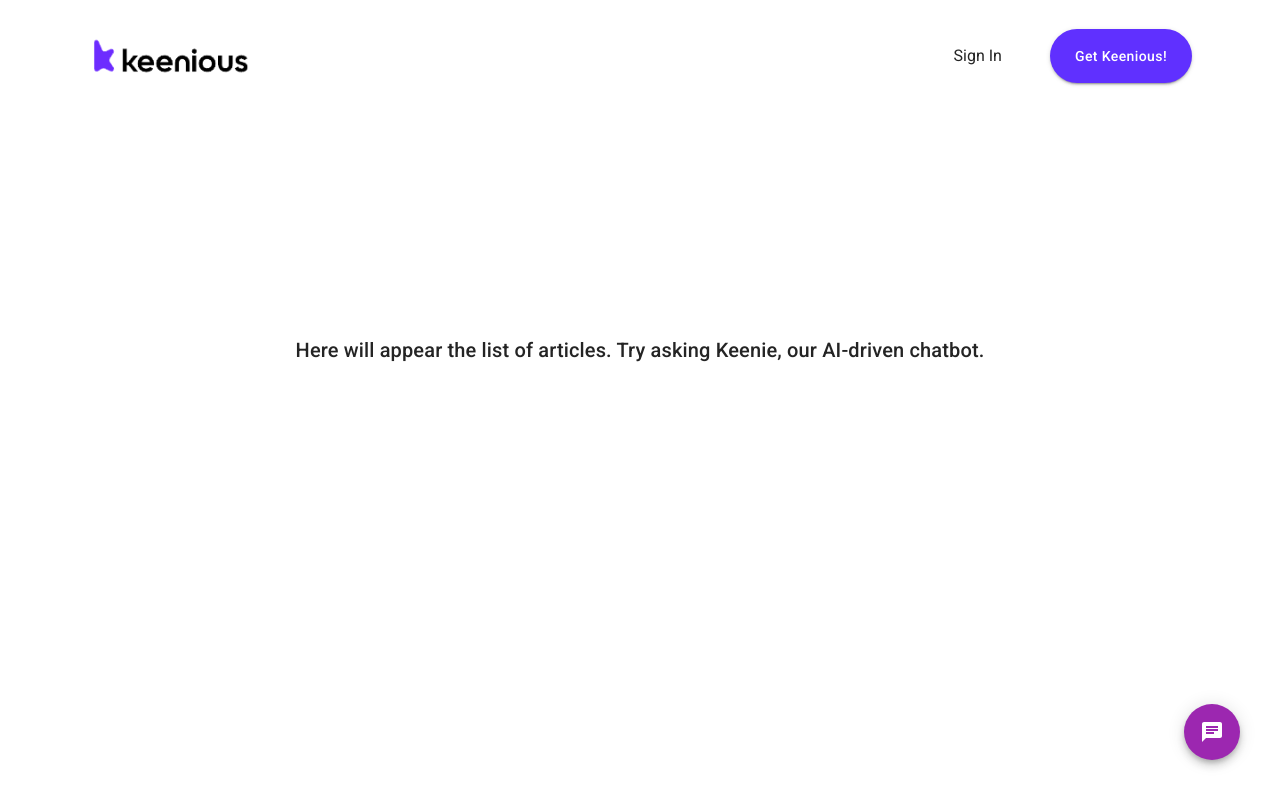
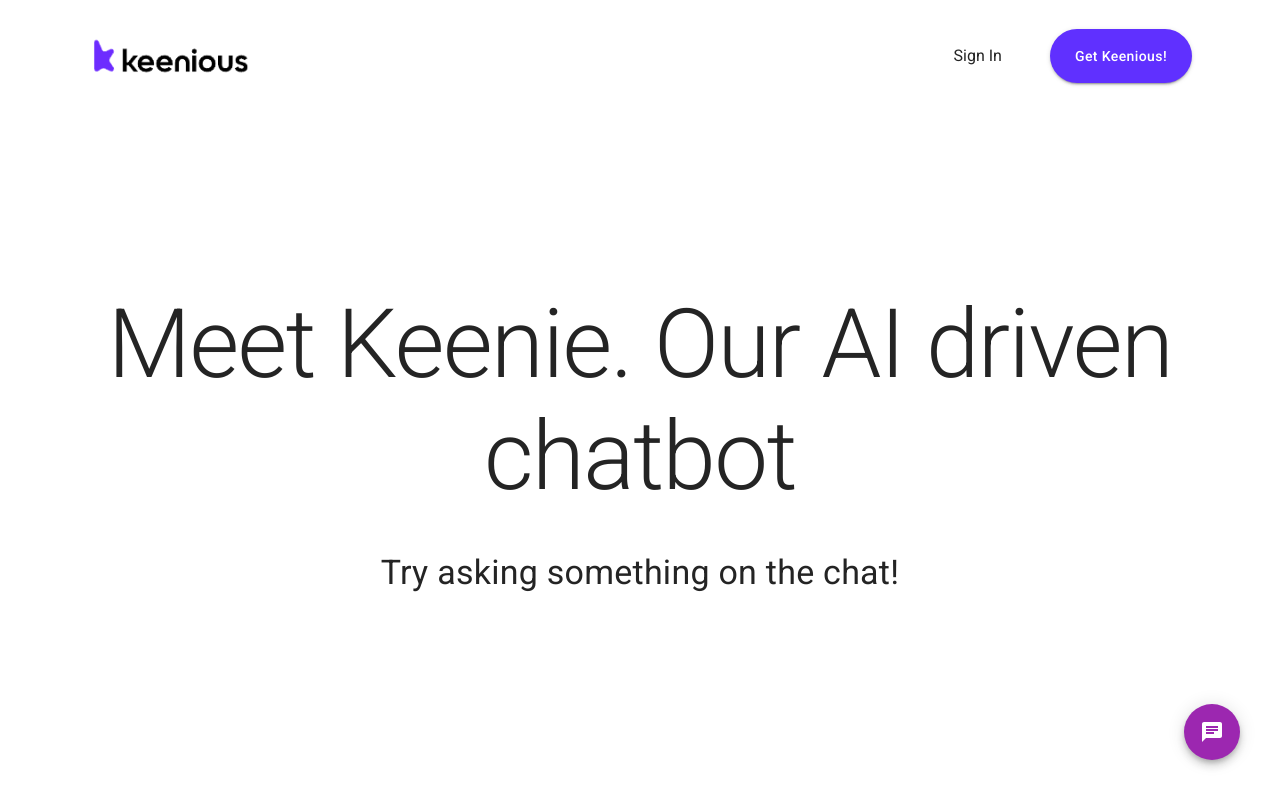
Before and after one commit to Rodjxc/keenious-chatbot, a React (Vite) app: page / in a window 1280 px wide. Built offline with nearby package versions, Linux system fonts and the light colour scheme.

Commit message:
refactor(style): Componetized LandingPage and created a Hero that would be shown if no articles are found

```diff
--- /dev/null
+++ b/src/components/landingPage/ArticleCard.tsx
@@ -0,0 +1,44 @@
+import { Card, CardContent, Typography, Divider } from "@mui/material";
+import type { Article } from "../../types";
+
+interface ArticleCardProps {
+	article: Article;
+}
+
+export const ArticleCard: React.FC<ArticleCardProps> = ({ article }) => (
+	<Card
+		sx={{
+			width: "100%",
+			height: "100%",
+			display: "flex",
+			flexDirection: "column",
+			boxShadow: "0px 4px 20px rgba(0, 0, 0, 0.1)",
+			borderRadius: "10px",
+			transition: "transform 0.3s ease-in-out, box-shadow 0.3s ease-in-out",
+			"&:hover": {
+				transform: "translateY(-5px)",
+				boxShadow: "0px 8px 30px rgba(0, 0, 0, 0.2)",
+			},
+			margin: "0 auto",
+			maxWidth: "350px",
+		}}
+	>
+		<CardContent>
+			<Typography variant="h6" gutterBottom>
+				{article.title}
+			</Typography>
+			<Divider sx={{ margin: "10px 0" }} />
+			<Typography variant="body2" color="text.secondary">
+				Year: {article.publication_year}
+			</Typography>
+			<Typography variant="body2" color="text.secondary">
+				Citations: {article.cited_by_count}
+			</Typography>
+			<Typography variant="body2" color="text.secondary">
+				Open Access: {article.is_oa ? "Yes" : "No"}
+			</Typography>
+			<Divider sx={{ margin: "10px 0" }} />
+			<Typography variant="body2">{article.summary}</Typography>
+		</CardContent>
+	</Card>
+);
--- /dev/null
+++ b/src/components/landingPage/ArticleGrid.tsx
@@ -0,0 +1,15 @@
+import Grid from "@mui/material/Grid";
+import type { ArticleGridProps } from "../../types";
+import { ArticleCard } from "./ArticleCard";
+
+export const ArticleGrid: React.FC<ArticleGridProps> = ({ articles }) => (
+	<Grid container spacing={4} justifyContent="center">
+		{/*Had to use the deprecated Grid, since I had issues with the Grid2 version of the docs*/}
+
+		{articles.map((article, index) => (
+			<Grid item xs={12} sm={6} md={4} key={index} sx={{ display: "flex" }}>
+				<ArticleCard article={article} />
+			</Grid>
+		))}
+	</Grid>
+);
--- /dev/null
+++ b/src/components/layout/Hero.tsx
@@ -0,0 +1,14 @@
+import { Box, Typography } from "@mui/material";
+
+export const Hero = () => {
+	return (
+		<div>
+			<Box sx={{ width: "100%", marginTop: "10rem" }}>
+				<Typography variant="h1">Meet Keenie. Our AI driven chatbot</Typography>
+				<Typography variant="h4" sx={{ marginTop: "40px" }}>
+					Try asking something on the chat!
+				</Typography>
+			</Box>
+		</div>
+	);
+};
--- a/src/pages/LandingPage.tsx
+++ b/src/pages/LandingPage.tsx
@@ -1,68 +1,23 @@
-import {
-	Card,
-	CardContent,
-	Container,
-	Divider,
-	Typography,
-} from "@mui/material";
-import Grid from "@mui/material/Grid";
+import { Container } from "@mui/material";
 import type { LandingPageProps } from "../types";
+import { ArticleGrid } from "../components/landingPage/ArticleGrid";
+import { Hero } from "../components/layout/Hero";
 
-export const LandingPage: React.FC<LandingPageProps> = ({ articles }) => {
-	if (!articles || articles.length === 0) {
-		return (
-			<Typography variant="h6" sx={{ marginTop: "20%" }}>
-				Here will appear the list of articles. Try asking Keenie, our AI-driven
-				chatbot.
-			</Typography>
-		);
-	}
-
-	return (
-		<Container sx={{ padding: "40px", maxWidth: "1200px", margin: "0 auto" }}>
-			{/*Had to use the deprecated Grid, since I had issues with the Grid2 version of the docs*/}
-			<Grid container spacing={4} justifyContent="center">
-				{articles.map((article, index) => (
-					<Grid item xs={12} sm={6} md={4} key={index} sx={{ display: "flex" }}>
-						<Card
-							sx={{
-								width: "100%",
-								height: "100%",
-								display: "flex",
-								flexDirection: "column",
-								boxShadow: "0px 4px 20px rgba(0, 0, 0, 0.1)",
-								borderRadius: "10px",
-								transition:
-									"transform 0.3s ease-in-out, box-shadow 0.3s ease-in-out",
-								"&:hover": {
-									transform: "translateY(-5px)",
-									boxShadow: "0px 8px 30px rgba(0, 0, 0, 0.2)",
-								},
-								margin: "0 auto",
-								maxWidth: "350px",
-							}}
-						>
-							<CardContent>
-								<Typography variant="h6" gutterBottom>
-									{article.title}
-								</Typography>
-								<Divider sx={{ margin: "10px 0" }} />
-								<Typography variant="body2" color="text.secondary">
-									Year: {article.publication_year}
-								</Typography>
-								<Typography variant="body2" color="text.secondary">
-									Citations: {article.cited_by_count}
-								</Typography>
-								<Typography variant="body2" color="text.secondary">
-									Open Access: {article.is_oa ? "Yes" : "No"}
-								</Typography>
-								<Divider sx={{ margin: "10px 0" }} />
-								<Typography variant="body2">{article.summary}</Typography>
-							</CardContent>
-						</Card>
-					</Grid>
-				))}
-			</Grid>
+export const LandingPage: React.FC<LandingPageProps> = ({ articles }) => (
+	<>
+		<Container
+			sx={{
+				paddingX: { xs: "1rem", sm: "2rem", md: "4rem" },
+				paddingY: "40px",
+				maxWidth: "1200px",
+				margin: "0 auto",
+			}}
+		>
+			{!articles || articles.length === 0 ? (
+				<Hero />
+			) : (
+				<ArticleGrid articles={articles} />
+			)}
 		</Container>
-	);
-};
+	</>
+);
```
Also changed, not shown: src/types.ts (+8 -0 lines).
